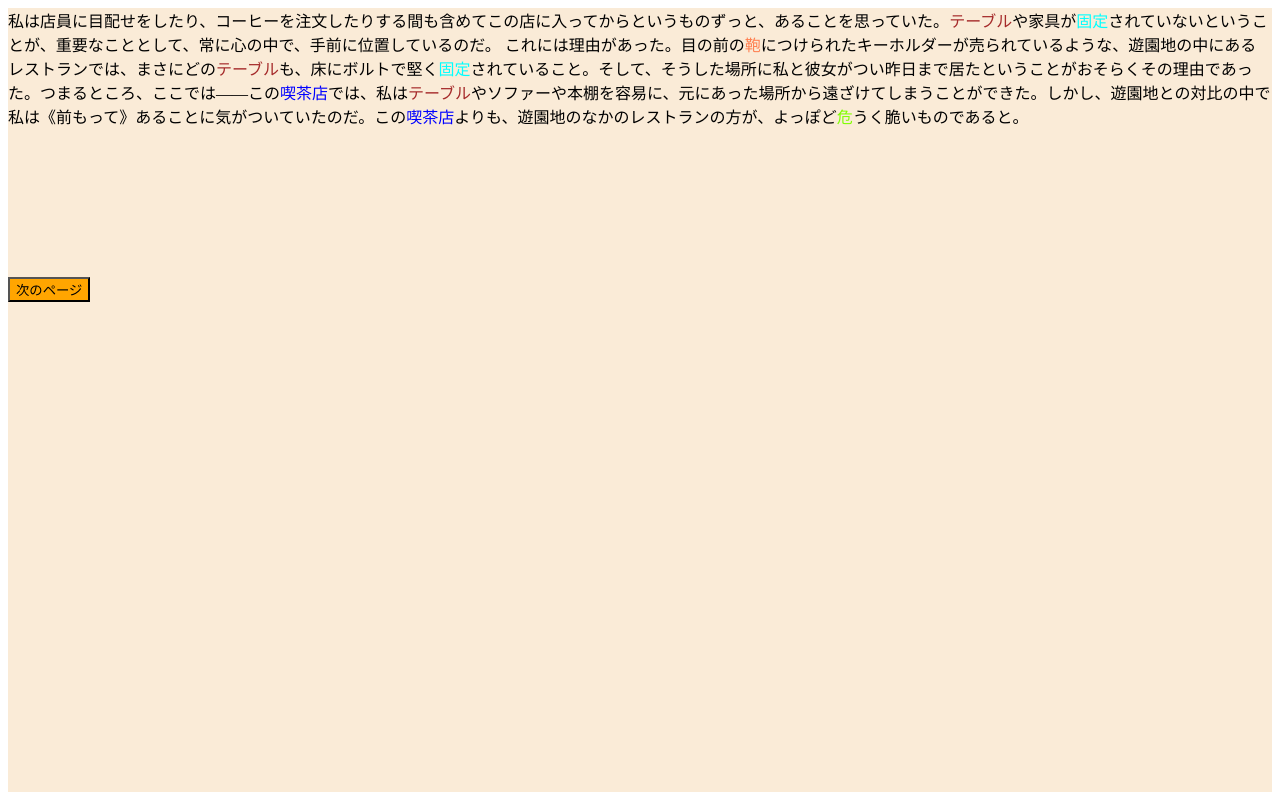
After one commit to tokidrill/motokura, a Django app: page /app/runx2 in a window 1280 px wide. The commit adds this page. Run offline with Django 4.2, Linux system fonts and the light colour scheme.

Commit message:
ボタン４の追加とその調整

```diff
--- a/src/noveltotanka/app/static/app/css/style.css
+++ b/src/noveltotanka/app/static/app/css/style.css
@@ -47,6 +47,23 @@ a {
     width: 5em;
     height: 5em;
     text-align: center;
+}
+
+.container3 {
+    display: flex;
+    align-items: center;
+    justify-content: space-around;
+    /* background-color: gray; */
+    width: 100%;
+    margin-top: 5em;
+}
+
+.button4 {
+    width: 15em;
+    height: 5em;
+    text-align: center;
+    background-color: aquamarine;
+    color: red;
 }
 
 
@@ -165,3 +182,42 @@ a {
     width: 100%;
     margin-top: 3em;
 }
+
+.nextpage {
+    background-color: orange;
+    margin-top: 10em;
+}
+
+.table {
+    color: brown;
+}
+
+.static {
+    color: aqua;
+}
+
+.cafe {
+    color: blue;
+}
+
+.bag {
+    color: coral;
+}
+
+.danger {
+    color: chartreuse;
+}
+
+.move {
+    color: cornflowerblue;
+}
+
+.perfume {
+    color: green;
+}
+
+.cafe_background {
+    background-color: antiquewhite;
+    width: 100%;
+    height: 100%;
+}
--- /dev/null
+++ b/src/noveltotanka/app/templates/app/runx2.html
@@ -0,0 +1,22 @@
+{% load static %}
+
+<head>
+  <meta http-equiv="Content-type" content="text/html; charset=utf-8" />
+  <meta name="viewport" content="width=device-width, initial-scale=1">
+  <title>松下元昧</title>
+  <link href="{% static 'app/css/style.css' %}" rel="stylesheet">
+</head>
+
+<div class="cafe_background">
+    <div>
+        <p> 私は店員に目配せをしたり、コーヒーを注文したりする間も含めてこの店に入ってからというものずっと、あることを思っていた。<span class="table">テーブル</span>や家具が<span class="static">固定</span>されていないということが、重要なこととして、常に心の中で、手前に位置しているのだ。
+            これには理由があった。目の前の<span class="bag">鞄</span>につけられたキーホルダーが売られているような、遊園地の中にあるレストランでは、まさにどの<span class="table">テーブル</span>も、床にボルトで堅く<span class="static">固定</span>されていること。そして、そうした場所に私と彼女がつい昨日まで居たということがおそらくその理由であった。つまるところ、ここでは——この<span class="cafe">喫茶店</span>では、私は<span class="table">テーブル</span>やソファーや本棚を容易に、元にあった場所から遠ざけてしまうことができた。しかし、遊園地との対比の中で私は《前もって》あることに気がついていたのだ。この<span class="cafe">喫茶店</span>よりも、遊園地のなかのレストランの方が、よっぽど<span class="danger">危</span>うく脆いものであると。
+        </p>
+    </div>
+
+    <div>
+        <button class="nextpage" onclick="location.href='/app/runx3'">
+            次のページ
+        </button>
+    </div>
+</div>
--- a/src/noveltotanka/app/urls.py
+++ b/src/noveltotanka/app/urls.py
@@ -4,6 +4,10 @@ from . import views
 
 urlpatterns = [
     path('', views.index, name='index'),
+    path('index', views.index, name='index'),
+    path('runx3', views.runx3, name='runx3'),
+    path('runx2', views.runx2, name='runx2'),
+    path('runx', views.runx, name='runx'),
     path('run4', views.run4, name='run4'),
     path('run3', views.run3, name='run3'),
     path('run2', views.run2, name='run2'),
--- a/src/noveltotanka/app/views.py
+++ b/src/noveltotanka/app/views.py
@@ -114,3 +114,28 @@ def hiragana2(request):
     }
 
     return render(request, "app/hiragana2.html", context=context)
+
+# import json
+
+def runx(request):
+    # text = novel_string.kissaten()
+    # # keyword = ["テーブル", "鞄", "喫茶店", "固定", "危", "移動", "香水"]
+    # # color = ["#" + "".join([random.choice("0123456789ABCDEF") for j in range(6)])]
+    # # print_hl(text, keyword, color)
+    # context = json.loads(text)
+
+    return render(request, "app/runx1.html")
+
+# class pycolor:
+# def print_hl(text, keyword, color):
+#     for kw in keyword:
+#         bef = kw
+#         aft = color + kw + color["end"]
+#         text = re.sub(bef, aft, text)
+#     print(text)
+
+def runx2(request):
+    return render(request, "app/runx2.html")
+
+def runx3(request):
+    return render(request, "app/runx3.html")
```
Also changed, not shown: src/noveltotanka/app/modules/novel_string.py (+9 -0 lines), src/noveltotanka/app/templates/app/result.html (+7 -0 lines), src/noveltotanka/app/templates/app/runx1.html (added, +22 -0 lines), src/noveltotanka/app/templates/app/runx3.html (added, +38 -0 lines), src/noveltotanka/app/templates/app/hiragana2.html (line endings or trailing spaces).
